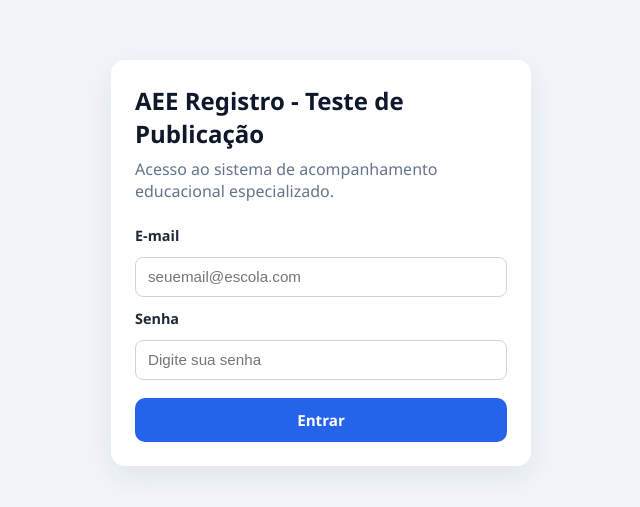
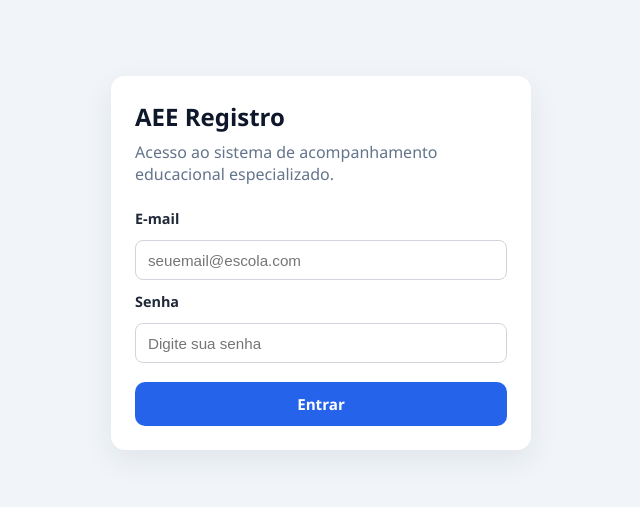
Before and after one commit to terezinhasouzacosta-netizen/aee-registro-eraa, a React (Vite) app: page /login in a window 1280 px wide. Shown: the part 137-644 px from the top of the page, without its empty margins (319-959 px from the left). Built offline with nearby package versions, Linux system fonts and the light colour scheme; no server answers.

Commit message:
chore: restaura título original após validação da infraestrutura

```diff
--- a/src/pages/LoginPage.jsx
+++ b/src/pages/LoginPage.jsx
@@ -84,7 +84,7 @@ function LoginPage() {
   return (
     <main className="login-page">
       <section className="login-card">
-        <h1>AEE Registro - Teste de Publicação</h1>
+        <h1>AEE Registro</h1>
         <p>Acesso ao sistema de acompanhamento educacional especializado.</p>
 
         <form onSubmit={handleSubmit} className="login-form">
```
